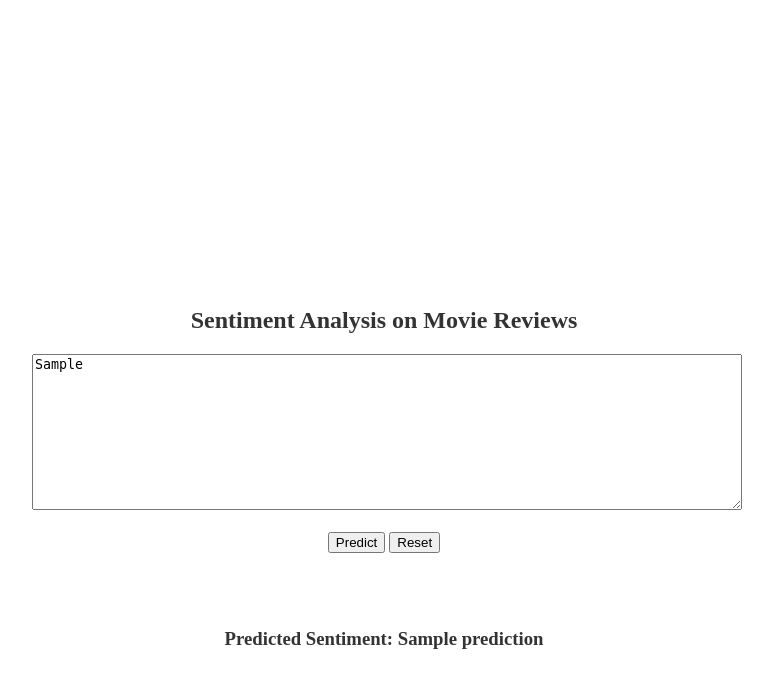
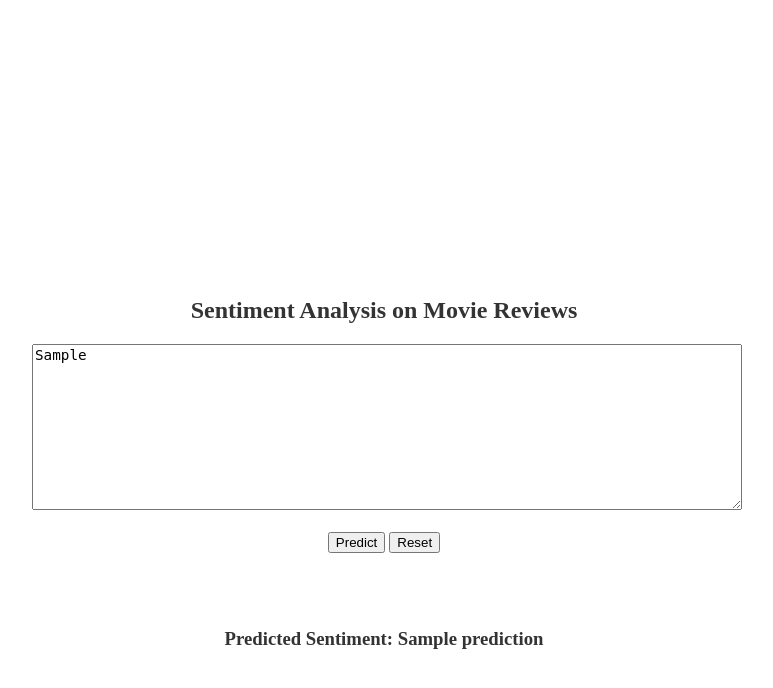
Before and after one commit to yjyuwisely/MovieSense_NLP, a Flask app: template templates/index.html in a window 1280 px wide. Shown: the top 688 px of the page, without its empty margins (256-1029 px from the left). Run offline with Flask 3, Linux system fonts and the light colour scheme; the template is opened without the code that fills it: most values are stand-ins (such as "Sample title", 1, 10 or a date in 2020); some libraries are stand-ins or nearby versions.

Commit message:
Sentiment analysis

```diff
--- a/static/css/styles.css
+++ b/static/css/styles.css
@@ -25,6 +25,7 @@
 #reviewText {
     width: 100%;
     text-align: justify;
+    font-size: 1.1em;
 }
 
 .predictionMessage {
```
